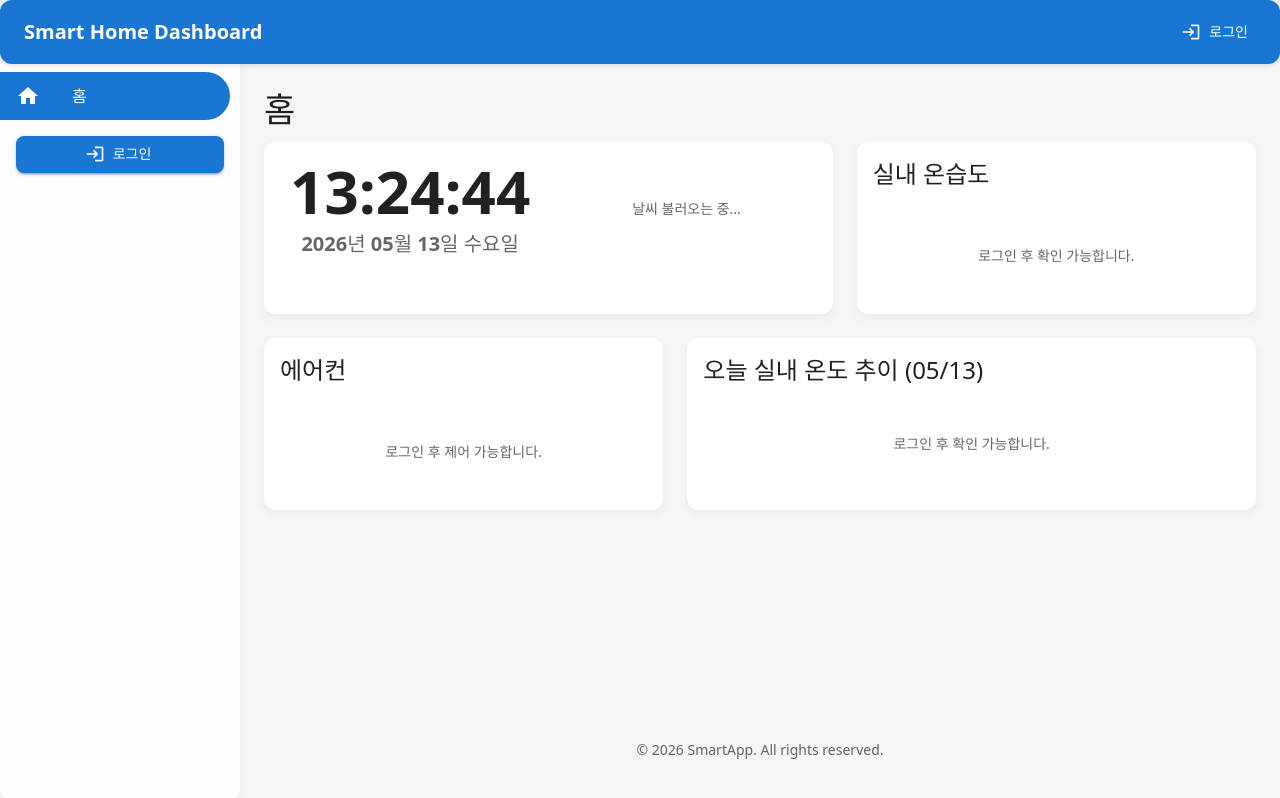
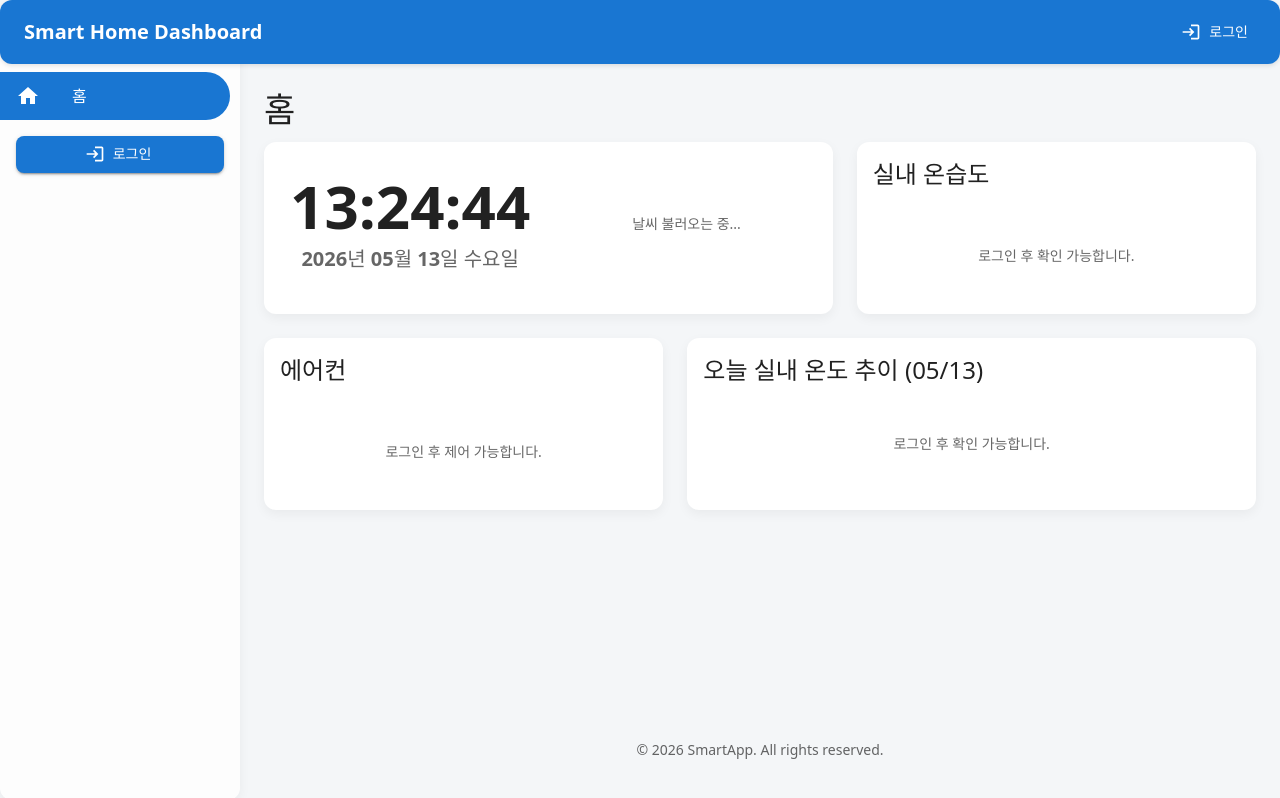
Before and after one commit to dngur521/new-smart-app, a React (Vite) app: page / in a window 1280 px wide. Built offline with nearby package versions, Linux system fonts and the light colour scheme; no server answers; a web font is replaced by a local one.

Commit message:
🎨 style: 홈 페이지 날씨·차트 카드 수직 가운데 정렬

```diff
--- a/src/pages/HomePage.jsx
+++ b/src/pages/HomePage.jsx
@@ -54,8 +54,8 @@ export default function HomePage() {
 
         {/* 날짜/시간 + 날씨 */}
         <Grid item xs={12} md={7}>
-          <Card sx={{ height: '100%' }}>
-            <CardContent>
+          <Card sx={{ height: '100%', display: 'flex', flexDirection: 'column' }}>
+            <CardContent sx={{ flexGrow: 1, display: 'flex', flexDirection: 'column', justifyContent: 'center' }}>
               <Grid container spacing={2} alignItems="center" justifyContent="center">
                 <Grid item xs={12} sm={6} sx={{ textAlign: 'center' }}>
                   <Typography variant="h2" sx={{ fontWeight: 700, lineHeight: 1.1, fontVariantNumeric: 'tabular-nums' }}>
@@ -175,9 +175,9 @@ export default function HomePage() {
 
         {/* 오늘 온도 추이 */}
         <Grid item xs={12} md={7}>
-          <Card sx={{ height: '100%' }}>
+          <Card sx={{ height: '100%', display: 'flex', flexDirection: 'column' }}>
             <CardHeader title={`오늘 실내 온도 추이 (${now.format('MM/DD')})`} />
-            <CardContent sx={{ pt: 0 }}>
+            <CardContent sx={{ pt: 0, flexGrow: 1, display: 'flex', flexDirection: 'column', justifyContent: 'center' }}>
               {!isAuthenticated ? (
                 <Box sx={{ display: 'flex', justifyContent: 'center', py: 4 }}>
                   <Typography variant="body2" color="text.secondary">로그인 후 확인 가능합니다.</Typography>
```
